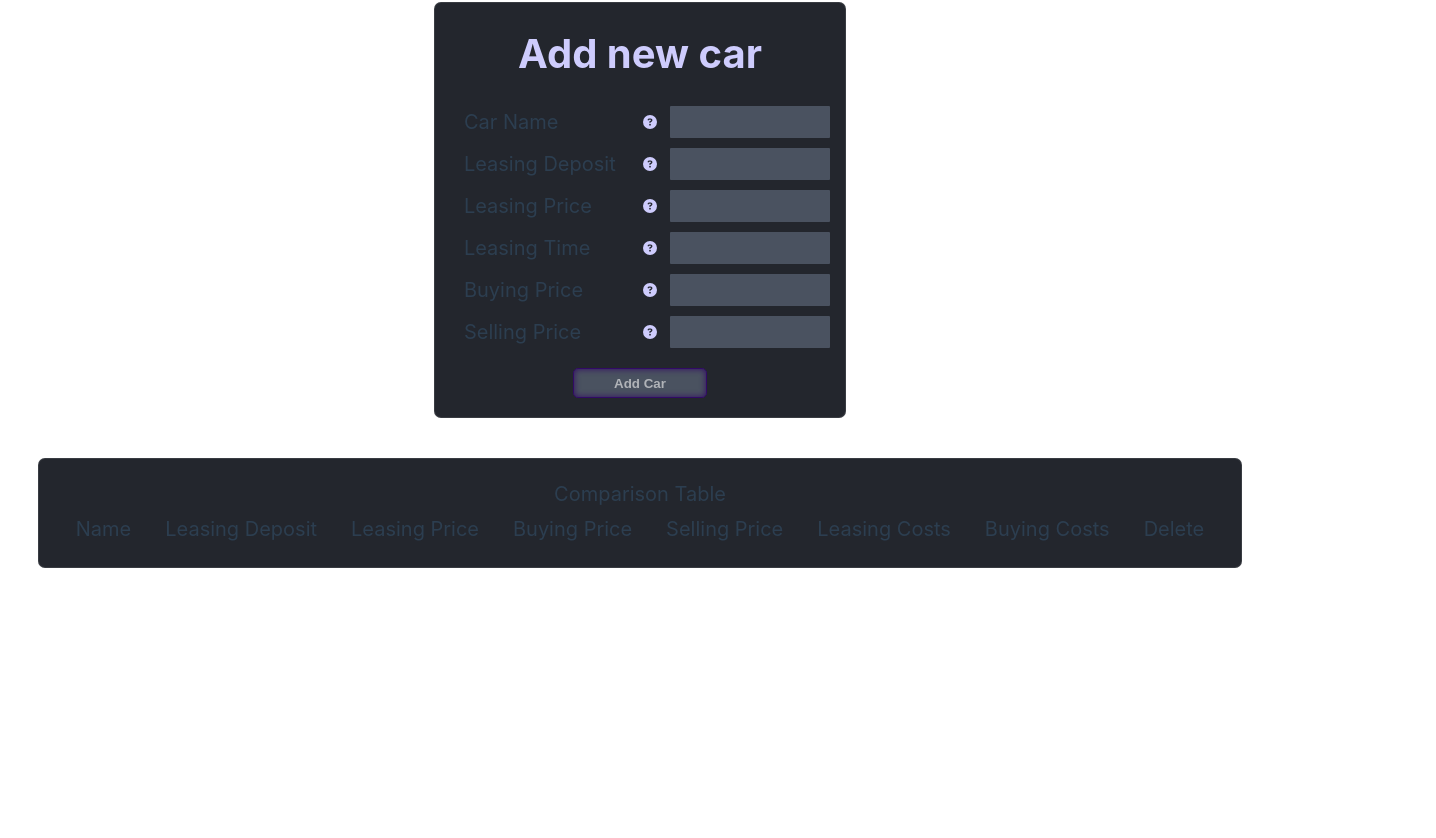
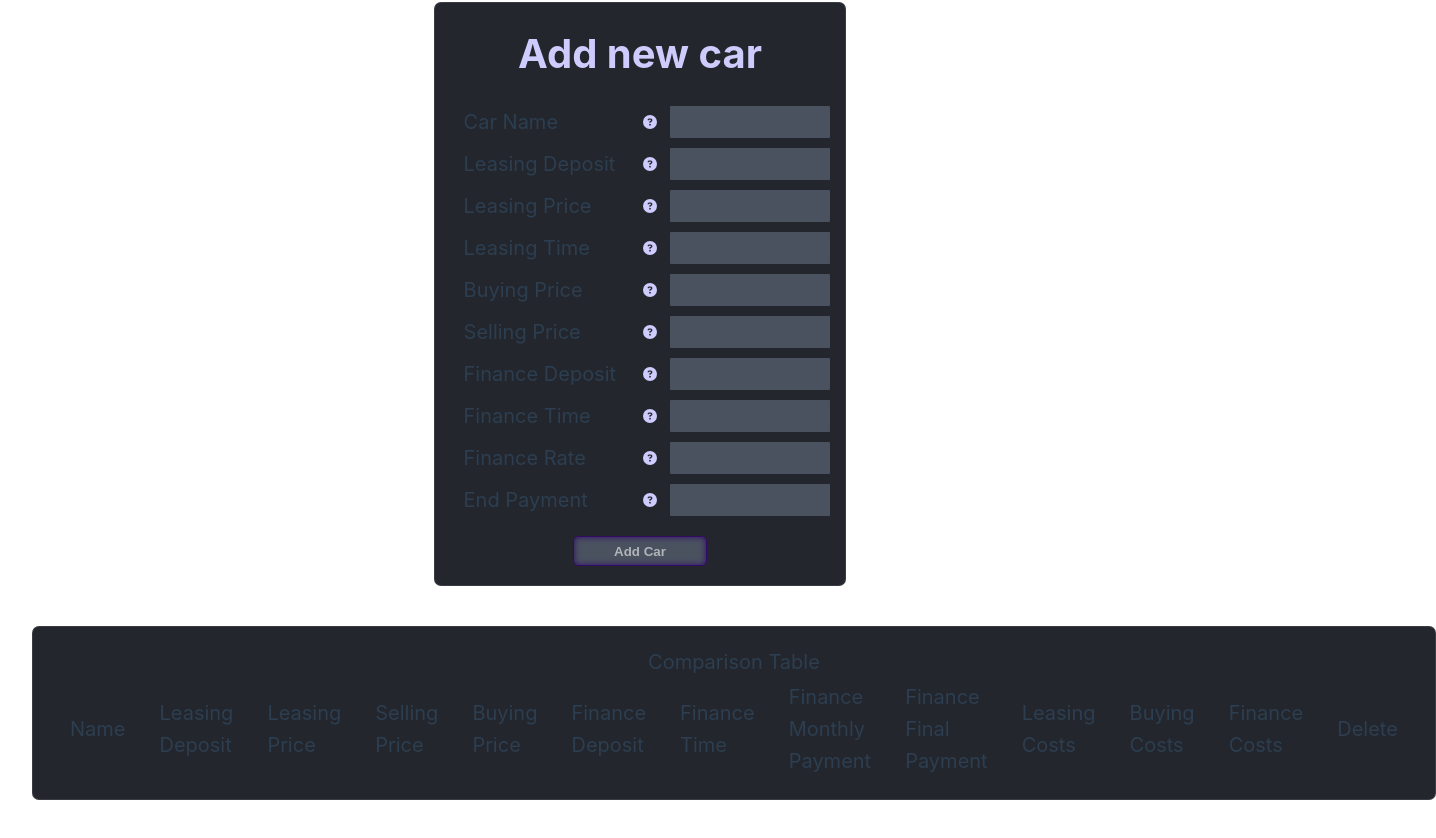
Before and after one commit to simbados/comparison, a Vue app: page / in a window 1280 px wide. Shown: the part 126-964 px from the top of the page, 1436 px wide, since content can reach past the window. Before the commit the page ends 800 px from the top, so only its background shows below. Built offline with nearby package versions, Linux system fonts and the light colour scheme.

Commit message:
Add finance option

```diff
--- a/src/components/AddCars.vue
+++ b/src/components/AddCars.vue
@@ -19,7 +19,22 @@ function addCar() {
   checkIfInvalidNumber(buyingPrice, InputType.BUYING_PRICE)
   checkIfInvalidNumber(sellingPrice, InputType.SELLING_PRICE);
   checkIfInvalidNumber(leasingDeposit, InputType.LEASING_DEPOSIT);
-  const car: CarData = { id: crypto.randomUUID(), name: name.value, leasingDeposit: leasingDeposit.value, buyingPrice: buyingPrice.value, leasingPrice: leasingTime.value * leasingPrice.value, sellingPrice: sellingPrice.value }
+  checkIfInvalidNumber(financeDeposit, InputType.FINANCE_DEPOSIT);
+  checkIfInvalidNumber(financeTime, InputType.FINANCE_TIME);
+  checkIfInvalidNumber(financeMonthlyPayment, InputType.FINANCE_MONTHLY_PAYMENT);
+  checkIfInvalidNumber(financeFinalPayment, InputType.FINANCE_FINAL_PAYMENT);
+  const car: CarData = {
+    id: crypto.randomUUID(),
+    name: name.value,
+    leasingDeposit: leasingDeposit.value,
+    buyingPrice: buyingPrice.value,
+    leasingPrice: leasingTime.value * leasingPrice.value,
+    sellingPrice: sellingPrice.value,
+    financeDeposit: financeDeposit.value,
+    financeTime: financeTime.value,
+    financeMonthlyPayment: financeMonthlyPayment.value,
+    financeFinalPayment: financeFinalPayment.value,
+  }
   addCarToStorage(car)
 }
 
@@ -40,7 +55,11 @@ enum InputType {
   LEASING_TIME = 'leasing time',
   BUYING_PRICE = 'buying price',
   SELLING_PRICE = 'selling price',
-  LEASING_DEPOSIT = 'leasing deposit'
+  LEASING_DEPOSIT = 'leasing deposit',
+  FINANCE_DEPOSIT = 'finance deposit',
+  FINANCE_TIME = 'finance deposit',
+  FINANCE_MONTHLY_PAYMENT = 'finance payment',
+  FINANCE_FINAL_PAYMENT = 'finance payment',
 }
 
 function removeInvalid(type: InputType) {
@@ -53,6 +72,10 @@ const leasingTime = ref()
 const leasingDeposit = ref()
 const buyingPrice = ref()
 const sellingPrice = ref()
+const financeDeposit = ref()
+const financeTime = ref()
+const financeMonthlyPayment = ref()
+const financeFinalPayment = ref()
 </script>
 
 <template>
@@ -77,6 +100,18 @@ const sellingPrice = ref()
         <label for="selling">Selling Price</label>
         <Tooltip :placement="Placement.RIGHT" message="Estimated selling price after leasing period"/>
         <input @focus="removeInvalid(InputType.SELLING_PRICE)" :class="{'invalid': invalidInput.includes(InputType.SELLING_PRICE)}" v-model="sellingPrice" type="number" name="selling" id="selling" />
+        <label for="finance-deposit">Finance Deposit</label>
+        <Tooltip :placement="Placement.RIGHT" message="Initial deposit for financing"/>
+        <input @focus="removeInvalid(InputType.FINANCE_DEPOSIT)" :class="{'invalid': invalidInput.includes(InputType.FINANCE_DEPOSIT)}" v-model="financeDeposit" type="number" name="finance-deposit" id="finance-deposit" />
+        <label for="finance-time">Finance Time</label>
+        <Tooltip :placement="Placement.RIGHT" message="Time in month for finance option"/>
+        <input @focus="removeInvalid(InputType.FINANCE_TIME)" :class="{'invalid': invalidInput.includes(InputType.FINANCE_TIME)}" v-model="financeTime" type="number" name="finance-time" id="finance-time" />
+        <label for="finance-monthly-payment">Finance Rate</label>
+        <Tooltip :placement="Placement.RIGHT" message="Rate per month for finance option"/>
+        <input @focus="removeInvalid(InputType.FINANCE_MONTHLY_PAYMENT)" :class="{'invalid': invalidInput.includes(InputType.FINANCE_MONTHLY_PAYMENT)}" v-model="financeMonthlyPayment" type="number" name="finance-monthly-payment" id="finance-monthly-payment" />
+        <label for="finance-final-payment">End Payment</label>
+        <Tooltip :placement="Placement.RIGHT" message="Payment at the end of the finance option"/>
+        <input @focus="removeInvalid(InputType.FINANCE_FINAL_PAYMENT)" :class="{'invalid': invalidInput.includes(InputType.FINANCE_FINAL_PAYMENT)}" v-model="financeFinalPayment" type="number" name="finance-final-payment" id="finance-final-payment" />
       </div>
       <button @click="addCar" id="add-button">Add Car</button>
     </Card>
--- a/src/components/CarList.vue
+++ b/src/components/CarList.vue
@@ -19,10 +19,15 @@ function deleteCar(car: Car) {
         <th>Name</th>
         <th>Leasing Deposit</th>
         <th>Leasing Price</th>
+        <th>Selling Price</th>
         <th>Buying Price</th>
-        <th>Selling Price</th>
+        <th>Finance Deposit</th>
+        <th>Finance Time</th>
+        <th>Finance Monthly Payment</th>
+        <th>Finance Final Payment</th>
         <th>Leasing Costs</th>
         <th>Buying Costs</th>
+        <th>Finance Costs</th>
         <th>Delete</th>
       </tr>
       </thead>
@@ -33,8 +38,13 @@ function deleteCar(car: Car) {
         <td>{{car.leasingPrice}}</td>
         <td>{{car.buyingPrice}}</td>
         <td>{{car.sellingPrice}}</td>
+        <td>{{car.financeDeposit}}</td>
+        <td>{{car.financeTime}}</td>
+        <td>{{car.financeMonthlyPayment}}</td>
+        <td>{{car.financeFinalPayment}}</td>
+        <td>{{car.buyingTotal}}</td>
         <td>{{car.leasingTotal}}</td>
-        <td>{{car.buyingTotal}}</td>
+        <td>{{car.financeTotal}}</td>
         <td>
           <div @click="deleteCar(car)">
             <svg xmlns="http://www.w3.org/2000/svg" height="14" width="12.25" viewBox="0 0 448 512"><!--!Font Awesome Free 6.5.1 by @fontawesome - https://fontawesome.com License - https://fontawesome.com/license/free Copyright 2024 Fonticons, Inc.--><path fill="#a5a6a7" d="M135.2 17.7L128 32H32C14.3 32 0 46.3 0 64S14.3 96 32 96H416c17.7 0 32-14.3 32-32s-14.3-32-32-32H320l-7.2-14.3C307.4 6.8 296.3 0 284.2 0H163.8c-12.1 0-23.2 6.8-28.6 17.7zM416 128H32L53.2 467c1.6 25.3 22.6 45 47.9 45H346.9c25.3 0 46.3-19.7 47.9-45L416 128z"/></svg>
--- a/src/indexDb/indexDbStorage.ts
+++ b/src/indexDb/indexDbStorage.ts
@@ -3,7 +3,7 @@ import { store } from '@/store/rootStore'
 import type { Car } from '@/models/Car'
 
 const DB_NAME = 'comparison';
-const DB_VERSION = 2;
+const DB_VERSION = 3;
 const DB_STORE_NAME = 'cars';
 
 let db: IDBDatabase;
@@ -23,14 +23,24 @@ export function openDb() {
     const target = event.target;
     const transaction = target.transaction;
     const objectStore = transaction.objectStore(DB_STORE_NAME);
-    objectStore.createIndex("leasingDeposit", "leasingDeposit", { unique: false });
+    objectStore.createIndex("financeDeposit", "financeDeposit", { unique: false });
+    objectStore.createIndex("financeTime", "financeTime", { unique: false });
+    objectStore.createIndex("financeMonthlyPayment", "financeMonthlyPayment", { unique: false });
+    objectStore.createIndex("financeFinalPayment", "financeFinalPayment", { unique: false });
     objectStore.transaction.oncomplete = () => {
       console.log("Complete upgrade")
     };
   };
 }
 function addCarToArr(car: CarData) {
-  store.addToCars({ ...car, leasingTotal: -car.leasingPrice, buyingTotal: car.sellingPrice - car.buyingPrice});
+  store.addToCars(
+    {
+      ...car,
+      leasingTotal: car.leasingPrice,
+      buyingTotal: car.buyingPrice - car.sellingPrice,
+      financeTotal: (car.financeDeposit + (car.financeTime * car.financeMonthlyPayment) + car.financeFinalPayment) - car.buyingPrice || 0,
+    }
+  );
 }
 
 export function deleteCarFromStorage(car: Car) {
@@ -58,7 +68,6 @@ export function addCarToStorage(car: CarData) {
   req.onerror = function(event: any) {
     console.error("addCar error", event.target.error);
   };
-  console.log(car);
   addCarToArr(car)
 }
 
--- a/src/main.ts
+++ b/src/main.ts
@@ -1,24 +1,24 @@
 import './assets/main.css'
 
-import { createApp, onBeforeMount, onBeforeUnmount } from 'vue'
+import { createApp } from 'vue'
 import App from './App.vue'
 import router from './router'
 
 const app = createApp(App)
 
 app.use(router)
-app.directive('click-outside', (el, binding) => {
-  onBeforeMount(() => {
+app.directive('click-outside', {
+  mounted(el, binding) {
     el.clickOutsideEvent = (event: Event) => {
       if (!(event.target === el || el.contains(event.target))) {
         binding.value();
       }
     }
     document.addEventListener('click', el.clickOutsideEvent);
-  });
-  onBeforeUnmount(() => {
+  },
+  unmounted(el) {
     document.removeEventListener('click', el.clickOutsideEvent);
-  });
+  },
 });
 
 app.mount('#app')
--- a/src/models/Car.ts
+++ b/src/models/Car.ts
@@ -2,5 +2,6 @@ import type { CarData } from '@/models/CarData'
 
 export interface Car extends CarData {
   leasingTotal: number,
-  buyingTotal: number
+  buyingTotal: number,
+  financeTotal: number,
 }
--- a/src/models/CarData.ts
+++ b/src/models/CarData.ts
@@ -5,4 +5,8 @@ export interface CarData {
   leasingPrice: number;
   buyingPrice: number;
   sellingPrice: number;
+  financeDeposit: number,
+  financeTime: number,
+  financeMonthlyPayment: number,
+  financeFinalPayment: number,
 }
```
Also changed, not shown: 1 other file (tests, documents, lock files or other folders).
